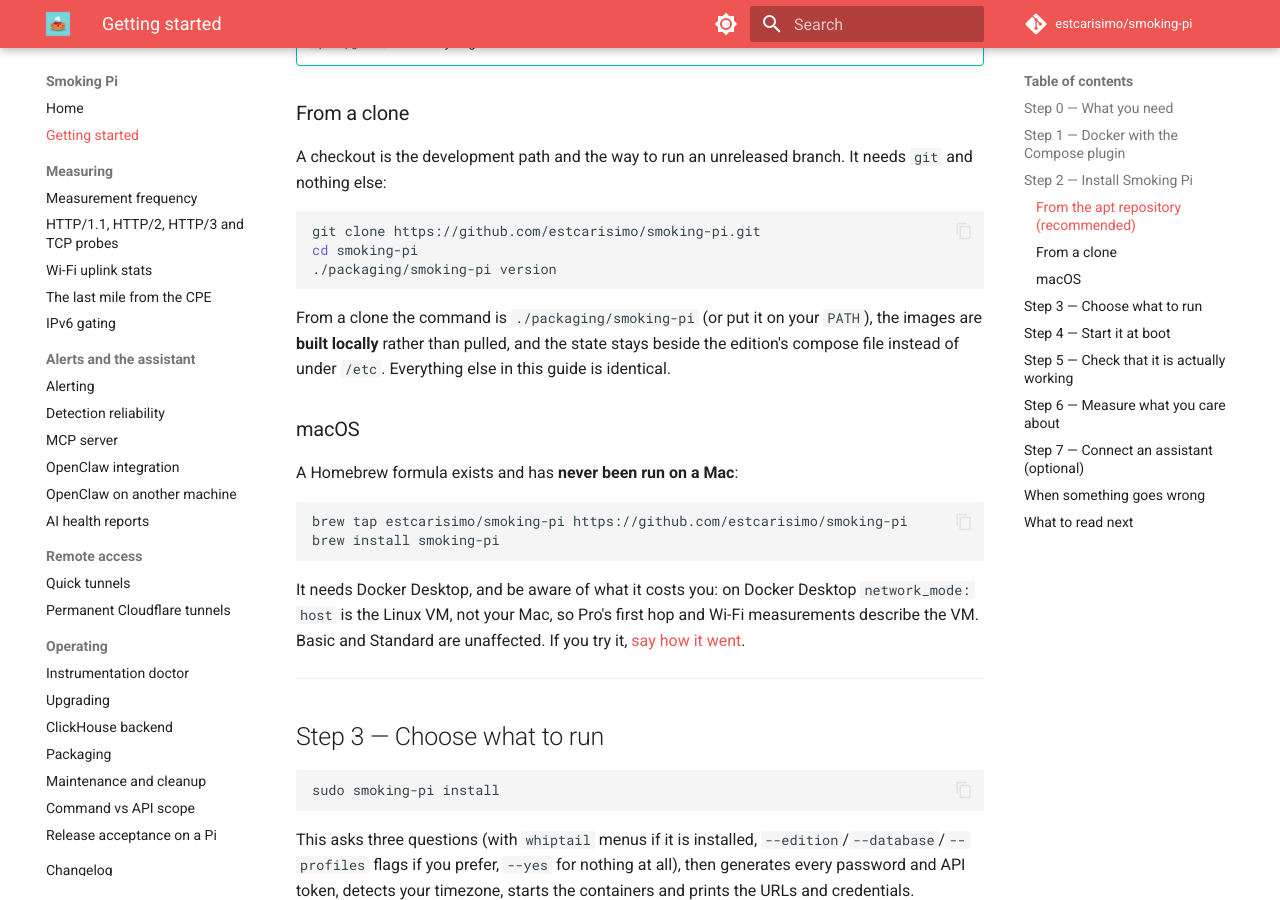
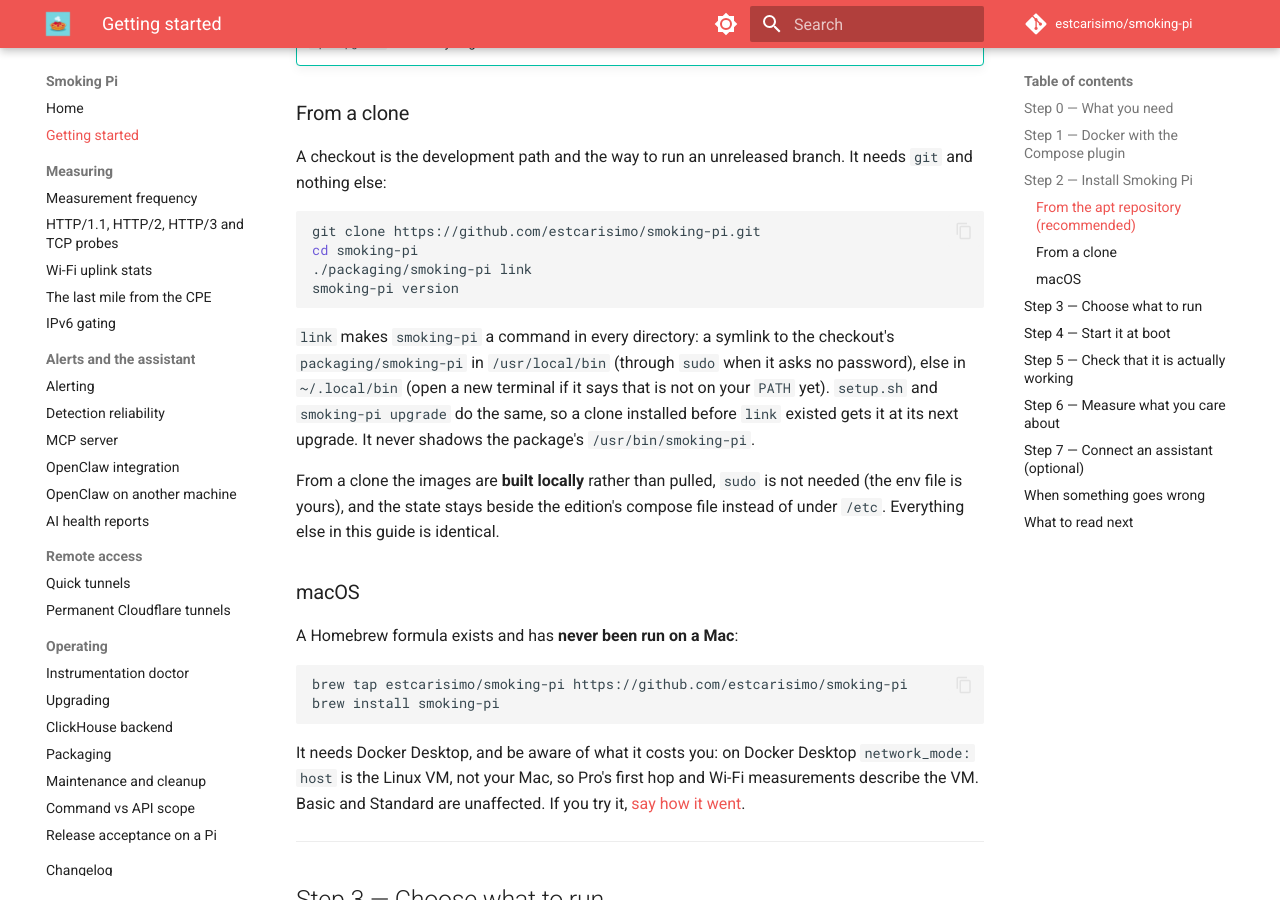
Before and after one commit to estcarisimo/smoking-pi, an MkDocs documentation site: the page built from docs/getting-started.md, in a window 1280 px wide and 900 px high, scrolled down 2600 px. Built offline with MkDocs 1.6.1 and Material for MkDocs 9.7.7, drawn with Linux system fonts in a browser that asks for light colours; comment, search, counter and statistics services are not loaded.

Commit message:
feat(cli): smoking-pi is a command in every directory, from a clone too
A clone set up with setup.sh never put the command on the PATH: the
reference Pi had no smoking-pi at all, and reading the passwords meant
~/smoking-pi/packaging/smoking-pi passwords --show-secrets.

- `smoking-pi link`: a symlink to the checkout's packaging/smoking-pi in
  /usr/local/bin (directly or through a sudo that asks no password), else
  ~/.local/bin. Only from a clone; never shadows the package's
  /usr/bin/smoking-pi, never replaces a real file; repoints a link another
  checkout left. setup.sh (all editions) and `upgrade` run it, so an
  existing clone gets it at its next upgrade.
- `smoking-pi` alone: version, edition, services running, the address to
  open and the common commands; --help stays the full reference.
- setup.sh closing tips, README and guides use the command instead of
  ./show-passwords.sh, docker compose or packaging/smoking-pi.

Co-Authored-By: Claude Opus 5.5 <noreply@anthropic.com>

````diff
--- a/docs/getting-started.md
+++ b/docs/getting-started.md
@@ -123,13 +123,21 @@ It needs `git` and nothing else:
 ```bash
 git clone https://github.com/estcarisimo/smoking-pi.git
 cd smoking-pi
-./packaging/smoking-pi version
+./packaging/smoking-pi link
+smoking-pi version
 ```
 
-From a clone the command is `./packaging/smoking-pi` (or put it on your
-`PATH`), the images are **built locally** rather than pulled, and the state
-stays beside the edition's compose file instead of under `/etc`. Everything
-else in this guide is identical.
+`link` makes `smoking-pi` a command in every directory: a symlink to the
+checkout's `packaging/smoking-pi` in `/usr/local/bin` (through `sudo` when
+it asks no password), else in `~/.local/bin` (open a new terminal if it
+says that is not on your `PATH` yet). `setup.sh` and `smoking-pi upgrade`
+do the same, so a clone installed before `link` existed gets it at its
+next upgrade. It never shadows the package's `/usr/bin/smoking-pi`.
+
+From a clone the images are **built locally** rather than pulled, `sudo`
+is not needed (the env file is yours), and the state stays beside the
+edition's compose file instead of under `/etc`. Everything else in this
+guide is identical.
 
 ### macOS
 
````
Also changed, not shown: CHANGELOG.md (+14 -0 lines), README.md (+11 -8 lines), docs/maintenance.md (+4 -2 lines), docs/mcp-server.md (+2 -2 lines), docs/packaging.md (+3 -1 lines), docs/release-acceptance.md (+2 -2 lines), docs/upgrades.md (+2 -2 lines), 5 other files.
